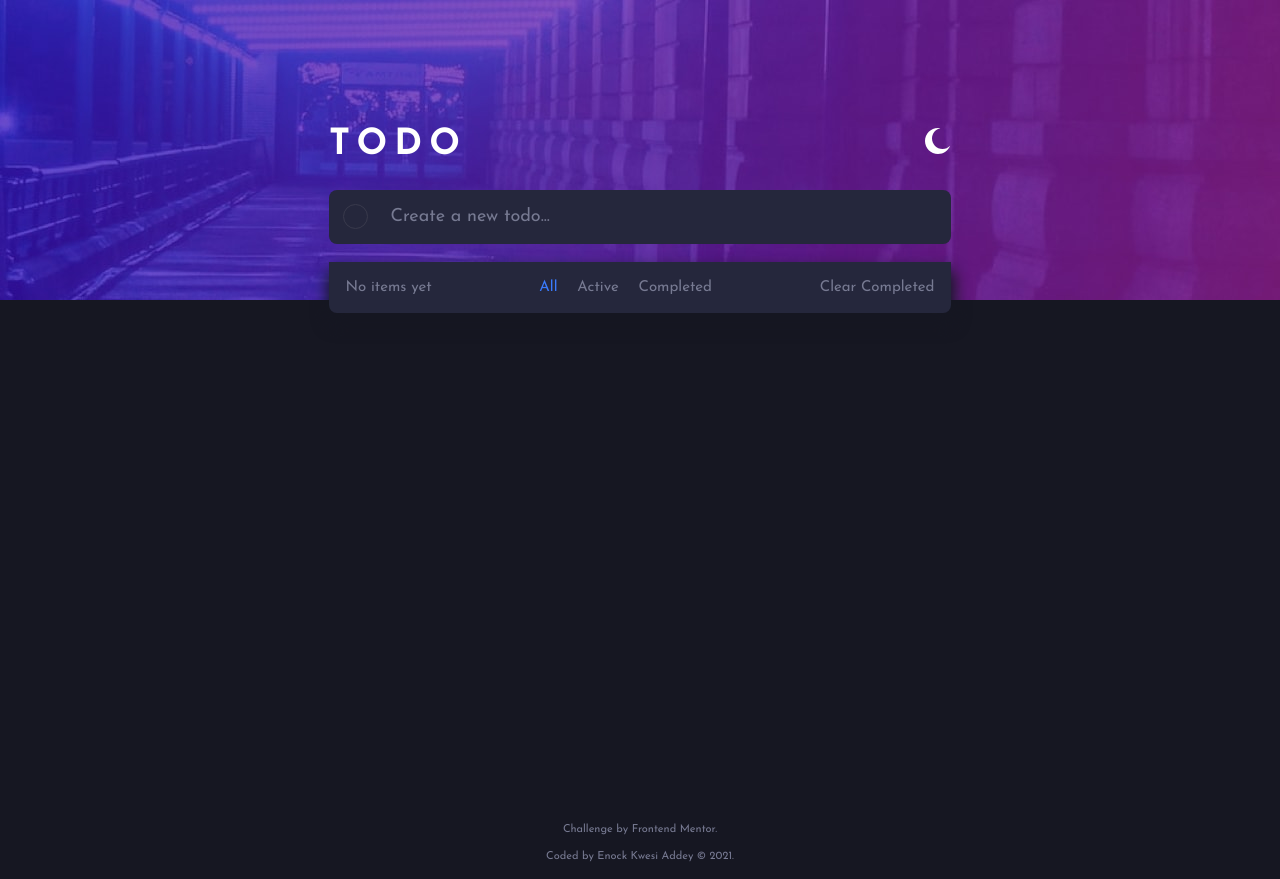
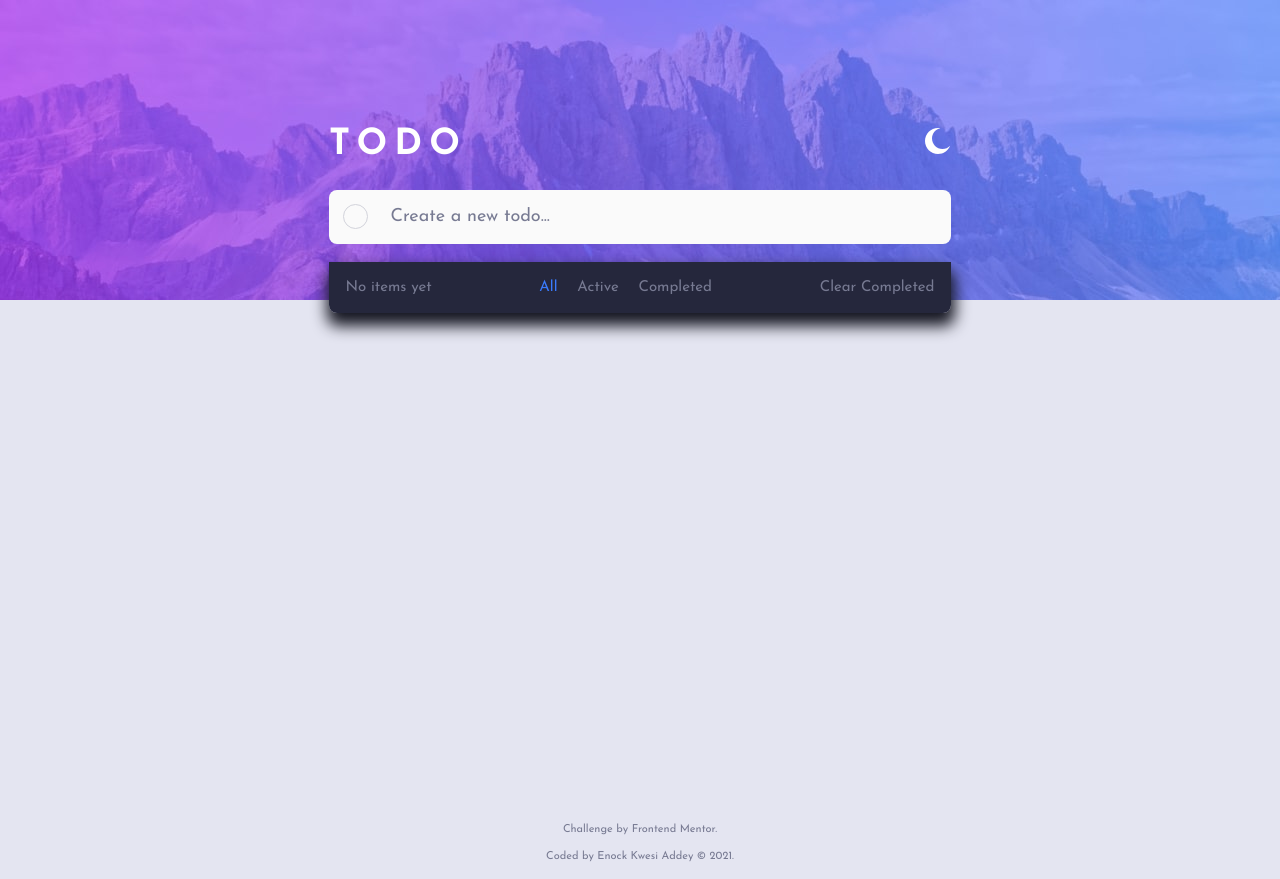
Before and after one commit to Nocks/todo-app, a plain HTML site: page index.html in a window 1280 px wide. Both pictures are taken after a click on the picture 938 px from the left and 141 px from the top of the page. Drawn offline with Linux system fonts and the light colour scheme.

Commit message:
WIP theme changing feature

```diff
--- a/css/styles.scss
+++ b/css/styles.scss
@@ -295,6 +295,40 @@ input:focus {
   }
 }
 
+body.light-theme {
+
+  background-color: $light-theme-very-light-grayish-blue;
+
+  .header {
+    background-image: url('../images/bg-desktop-light.jpg');
+  }
+
+  .app {
+
+    &__input-wrapper {
+      background-color: $light-theme-very-light-gray;
+    }
+
+    &__input-box {
+      background-color: $light-theme-very-light-gray;
+      color: $dark-theme-very-dark-grayish-blue;
+    }
+
+    &__input-ring {
+      border-color: $light-theme-light-grayish-blue;
+    }
+
+    &__list-item-wrapper {
+      background-color: $light-theme-very-light-gray;
+      border-bottom-color: $light-theme-light-grayish-blue;
+    }
+
+    &__todo-item {
+      color: $dark-theme-very-dark-grayish-blue;
+    }
+  }
+}
+
 footer {
   margin-top: 1.5em;
   margin-bottom: 10em;
--- a/js/app.js
+++ b/js/app.js
@@ -47,6 +47,9 @@ document.querySelector('.app__theme-changer-img').addEventListener('click', () =
   // Grab the container of the app
   const appContainer = document.querySelector('.app');
 
+  // Grab the container of the app
+  const body = document.querySelector('body');
+
   setTimeout(() => {
     // Toggle theme changer icons after 2 secs on click
     header.classList.toggle('light-theme');
@@ -54,10 +57,14 @@ document.querySelector('.app__theme-changer-img').addEventListener('click', () =
       document.querySelector('.app__theme-changer-img').src = "images/icon-moon.svg";
       // Toggle 'light-theme' on the class of the app container
       appContainer.classList.toggle('light-theme');
+      // Toggle 'light-theme' on the class of the body
+      body.classList.toggle('light-theme');
     } else {
       document.querySelector('.app__theme-changer-img').src = "images/icon-sun.svg";
       // Toggle 'light-theme' on the class of the app container
       appContainer.classList.toggle('light-theme');
+      // Toggle 'light-theme' on the class of the body
+      body.classList.toggle('light-theme');
     };
   }, 2000);
 });
```
Also changed, not shown: css/styles.css, 1 other file.
